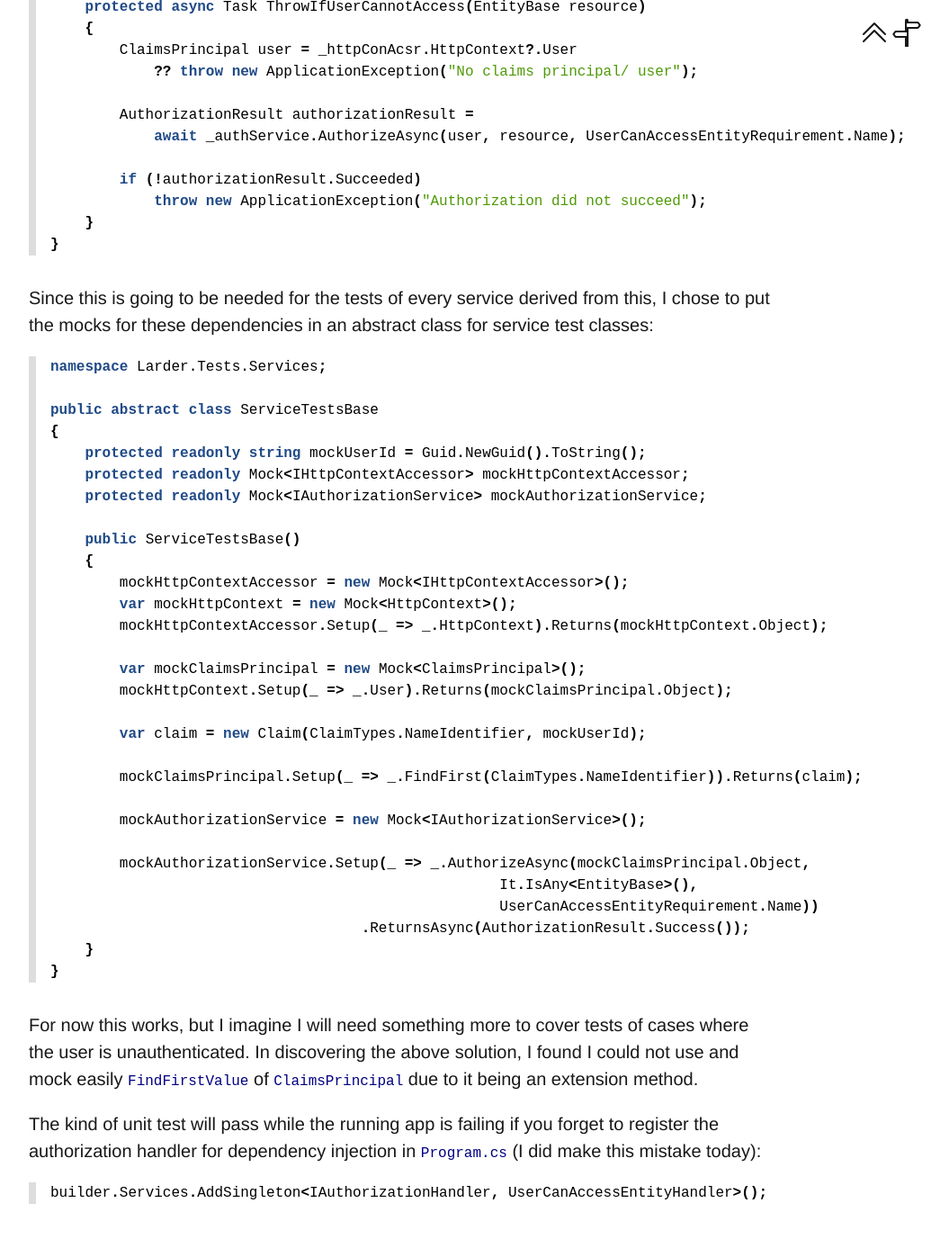
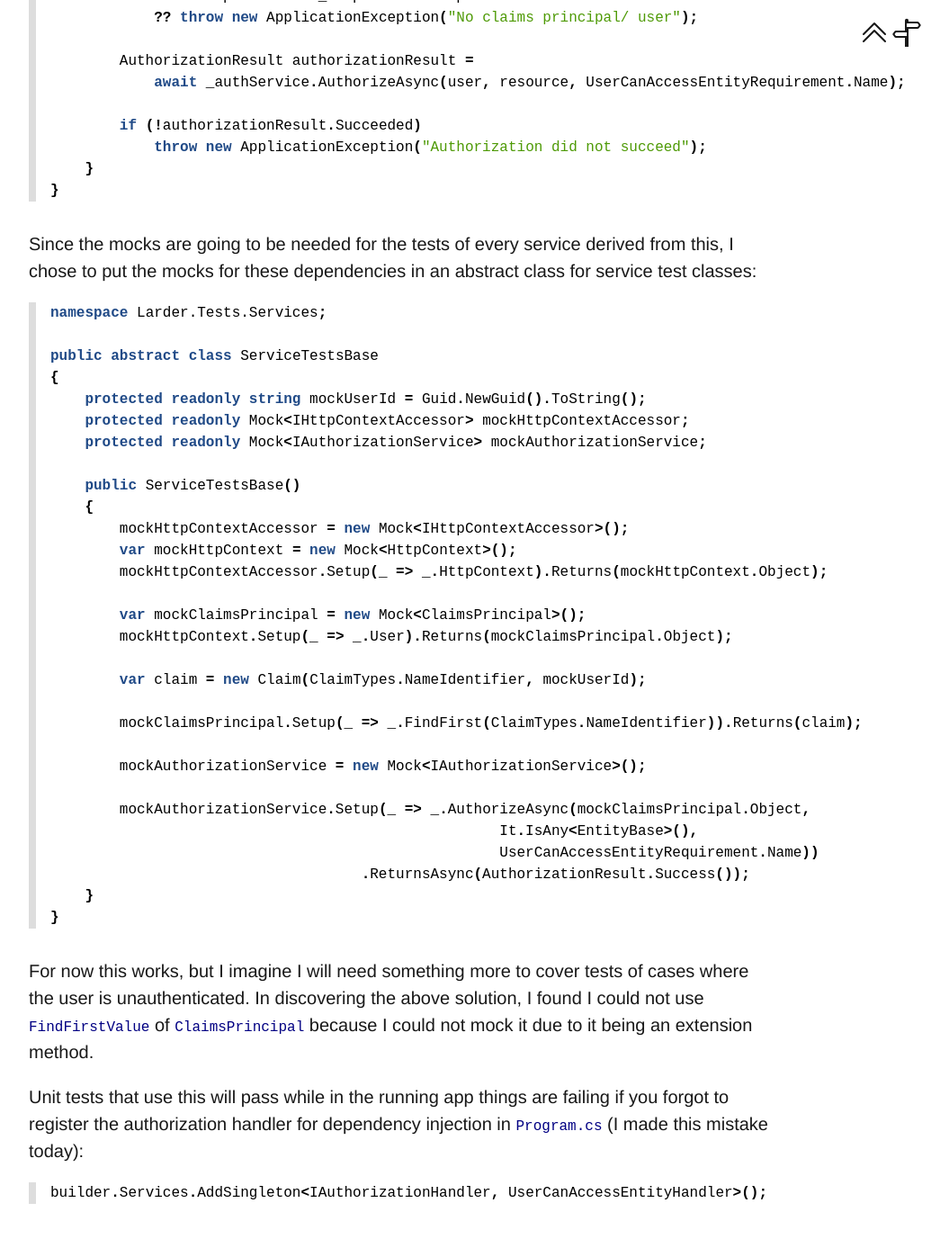
Before and after one commit to KyleRego/KyleRego.github.io, a Jekyll site: the page built from collections/_posts/2024-09-17-mocking-http-user.markdown, in a window 1280 px wide and 1400 px high, scrolled down 1417 px. Shown: the top 1377 px of the window at 90% size, without its empty margins (112-1167 px from the left). Built offline with Jekyll 4.4.1, drawn with Linux system fonts in a browser that asks for light colours; some of the changed text lies outside the part shown.

Commit message:
Clean up a couple places in post

```diff
--- a/collections/_posts/2024-09-17-mocking-http-user.markdown
+++ b/collections/_posts/2024-09-17-mocking-http-user.markdown
@@ -42,7 +42,7 @@
 }
 {% endhighlight %}
 
-Since this is going to be needed for the tests of every service derived from this, I chose to put the mocks for these dependencies in an abstract class for service test classes:
+Since the mocks are going to be needed for the tests of every service derived from this, I chose to put the mocks for these dependencies in an abstract class for service test classes:
 
 {% highlight csharp %}
 namespace Larder.Tests.Services;
@@ -76,9 +76,9 @@
 }
 {% endhighlight %}
 
-For now this works, but I imagine I will need something more to cover tests of cases where the user is unauthenticated. In discovering the above solution, I found I could not use and mock easily `FindFirstValue` of `ClaimsPrincipal` due to it being an extension method.
+For now this works, but I imagine I will need something more to cover tests of cases where the user is unauthenticated. In discovering the above solution, I found I could not use `FindFirstValue` of `ClaimsPrincipal` because I could not mock it due to it being an extension method.
 
-The kind of unit test will pass while the running app is failing if you forget to register the authorization handler for dependency injection in `Program.cs` (I did make this mistake today):
+Unit tests that use this will pass while in the running app things are failing if you forgot to register the authorization handler for dependency injection in `Program.cs` (I made this mistake today):
 
 {% highlight c# %}
 builder.Services.AddSingleton<IAuthorizationHandler, UserCanAccessEntityHandler>();
```
Also changed, not shown: other parts of collections/_posts/2024-09-17-mocking-http-user.markdown (+1 -1 lines).
